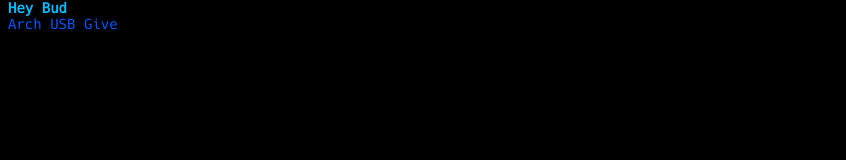
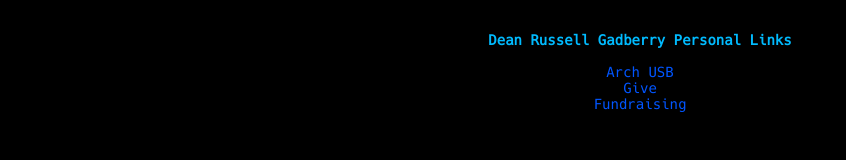
Before and after one commit to RussBucket/RussBucket.github.io, a plain HTML site: page index.html in a window 1280 px wide. Shown: the whole page, without its empty margins (0-846 px from the left). Drawn offline with Linux system fonts and the light colour scheme; files whose address does not match are found by name.

Commit message:
reorganized landing page

```diff
--- a/index.html
+++ b/index.html
@@ -5,12 +5,17 @@
   <link rel="stylesheet" href="css/dark-blue.css">
 </head>
 <body>
-  <h1>
-    Hey Bud
-  </h1>
 
+<div style="display: block; text-align: center;">
+  <br><br>
+
+  <h1>Dean Russell Gadberry Personal Links</h1>
+<br>
 <a href="ArchUSB.html">Arch USB</a>
+<br>
 <a href="give.html">Give</a>
-
+<br>
+<a href="fundraising.html">Fundraising</a>
+</div>
 </body>
 </html>
```
Also changed, not shown: fundraising.html (+3 -1 lines).
